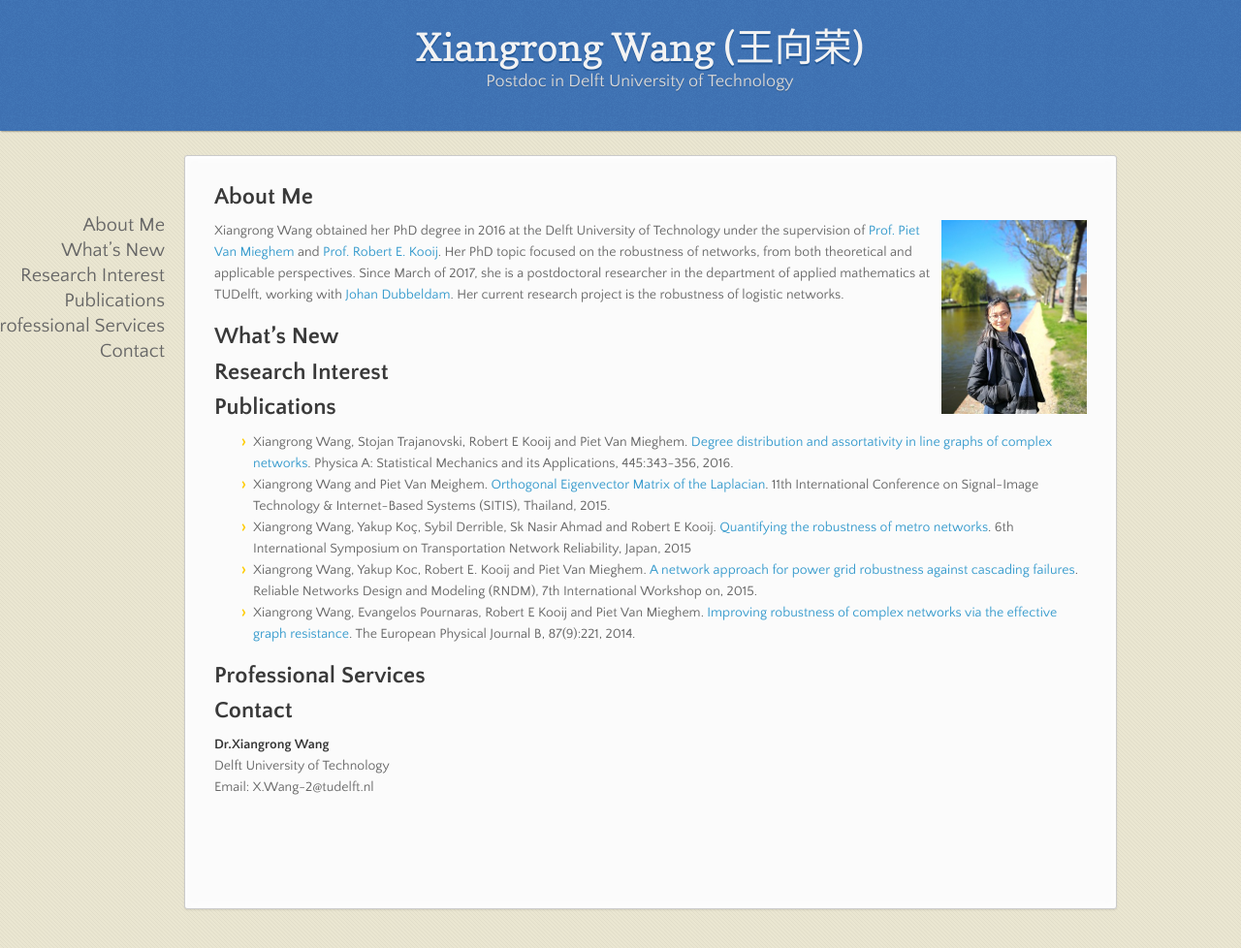
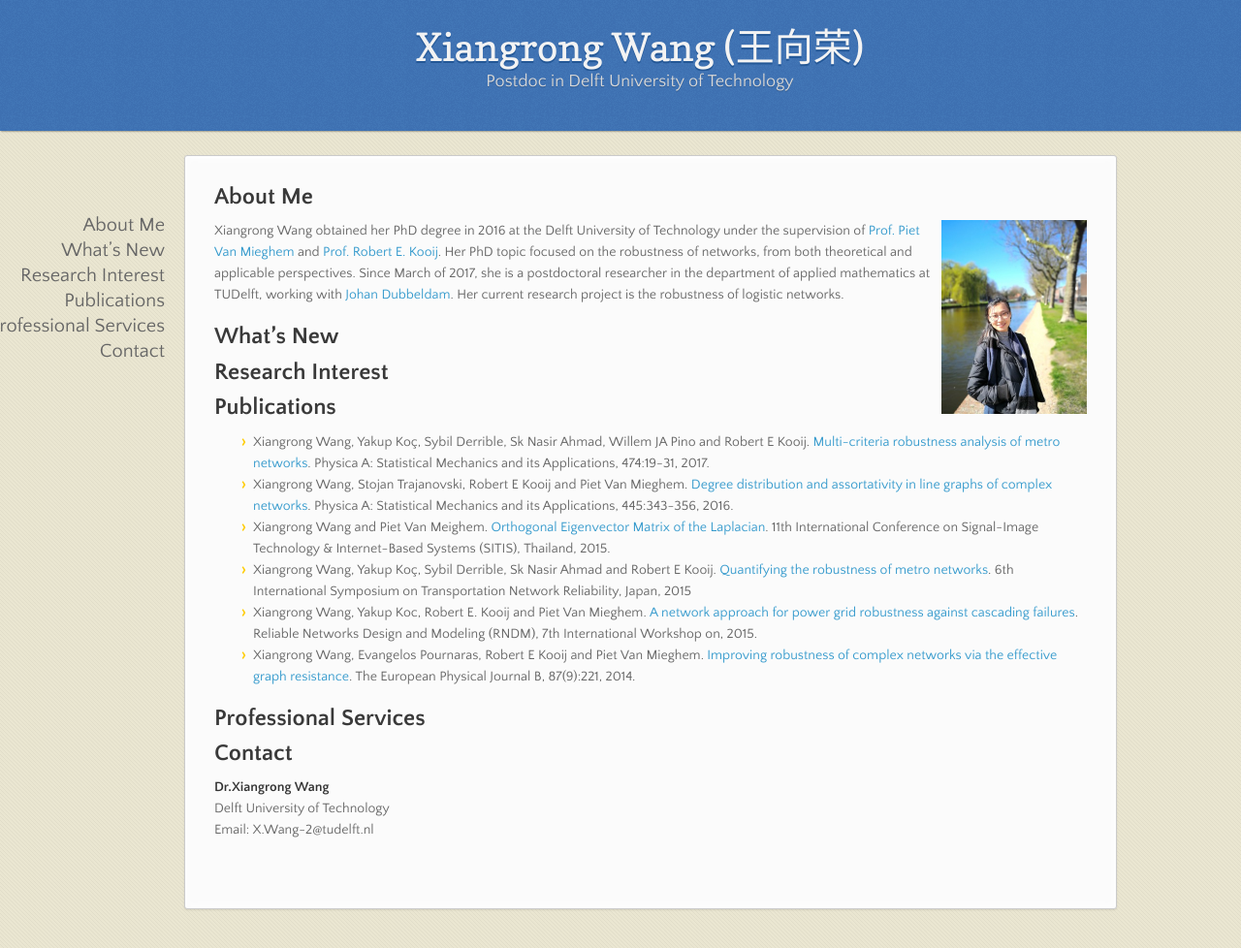
Before and after one commit to xiangrongwang/xiangrongwang.github.io, a Jekyll site: the page built from index.md, in a window 1280 px wide and 978 px high. Shown: the whole window at 97% size. Built offline with Jekyll 4.4.1, drawn with Linux system fonts in a browser that asks for light colours; nearby versions of some CDN libraries; our own code applies the rules of GitHub Pages for plain Markdown files.

Commit message:
Create index.md

```diff
--- a/index.md
+++ b/index.md
@@ -9,6 +9,7 @@ Her PhD topic focused on the robustness of networks,  from both theoretical and
 ## Research Interest
 
 ## Publications
+- Xiangrong Wang, Yakup Koç, Sybil Derrible, Sk Nasir Ahmad, Willem JA Pino and Robert E Kooij. [Multi-criteria robustness analysis of metro networks](http://www.sciencedirect.com/science/article/pii/S0378437117300675). Physica A: Statistical Mechanics and its Applications, 474:19-31, 2017.
 - Xiangrong Wang, Stojan Trajanovski, Robert E Kooij and Piet Van Mieghem. [Degree distribution and assortativity in line graphs of complex networks](https://www.nas.ewi.tudelft.nl/people/Piet/papers/PhysicaA2015_line_graph_degree_assortativity.pdf). Physica A: Statistical Mechanics and its Applications, 445:343-356, 2016.
 - Xiangrong Wang and Piet Van Meighem. [Orthogonal Eigenvector Matrix of the Laplacian](https://www.researchgate.net/profile/Xiangrong_Wang2/publication/287201773_Orthogonal_Eigenvector_Matrix_of_the_Laplacian/links/5672d5d708aedbbb3f9f6dc5.pdf). 11th International Conference on Signal-Image Technology & Internet-Based Systems (SITIS), Thailand, 2015.
 - Xiangrong Wang, Yakup Koç, Sybil Derrible, Sk Nasir Ahmad and Robert E Kooij. [Quantifying the robustness of metro networks](https://arxiv.org/pdf/1505.06664.pdf). 6th International Symposium on Transportation Network Reliability, Japan, 2015
```
